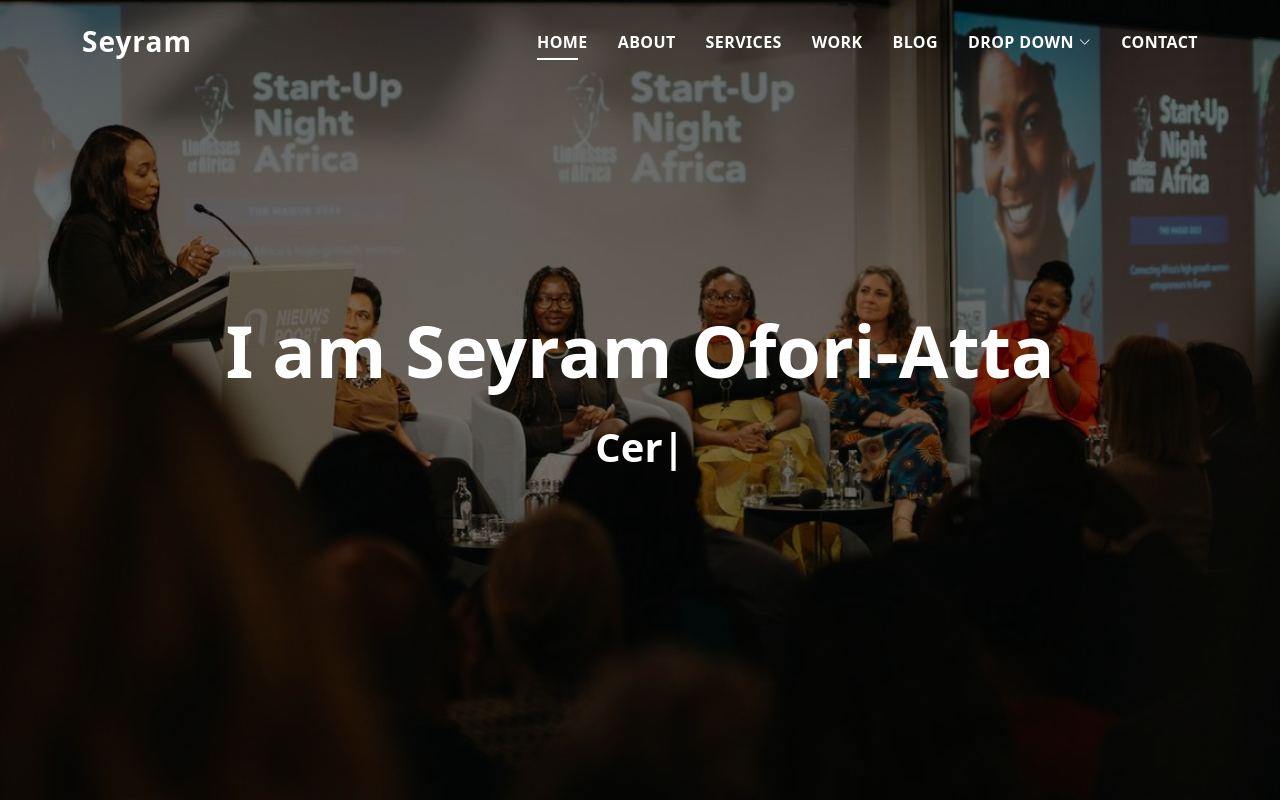
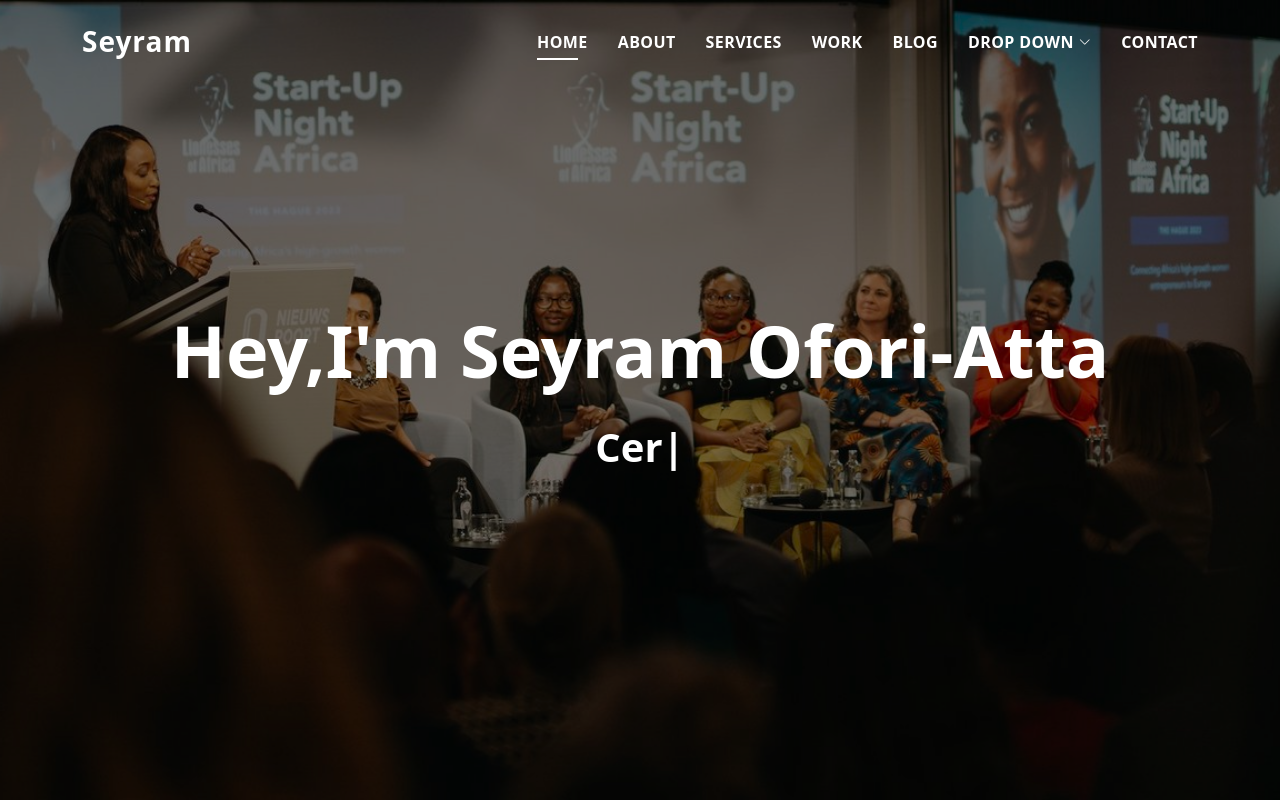
Before and after one commit to Gamem3hn/SeyramsWebsite, a plain HTML site: page index.html in a window 1280 px wide. Shown: the top 800 px of the page. Drawn offline with Linux system fonts and the light colour scheme.

Commit message:
Update index.html
Edited Intro

```diff
--- a/index.html
+++ b/index.html
@@ -80,7 +80,7 @@
       <div class="table-cell">
         <div class="container">
           <!--<p class="display-6 color-d">Hello, world!</p>-->
-          <h1 class="hero-title mb-4">I am Seyram Ofori-Atta</h1>
+          <h1 class="hero-title mb-4">Hey,I'm Seyram Ofori-Atta</h1>
           <p class="hero-subtitle"><span class="typed" data-typed-items="Investment Professional,Certified Finanacial Education Instructor,Data Analyst"></span></p>
           <!-- <p class="pt-3"><a class="btn btn-primary btn js-scroll px-4" href="#about" role="button">Learn More</a></p> -->
         </div>
```
